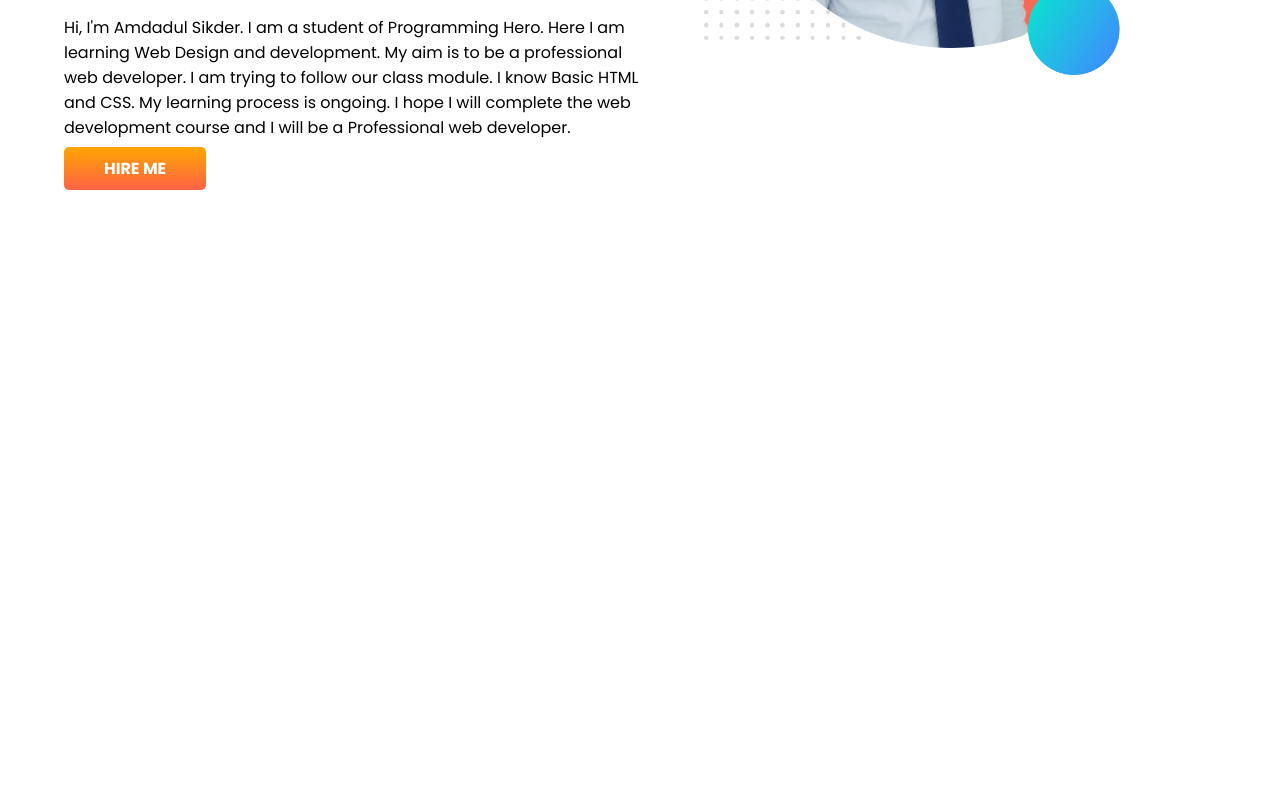
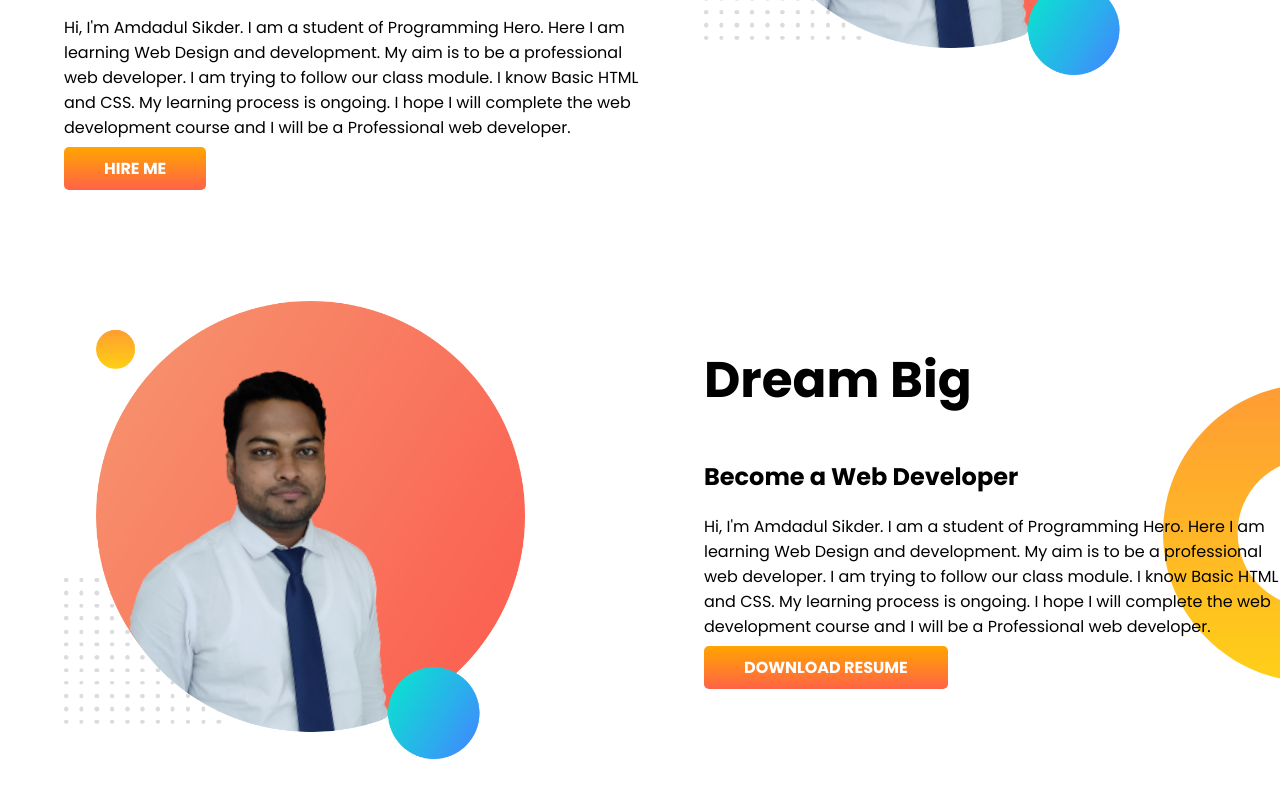
Before and after one commit to Amdadul-Sikder/developer-portfolio, a plain HTML site: page index.html in a window 1280 px wide. Shown: the part 382-1180 px from the top of the page. Before the commit the page ends 800 px from the top, so only its background shows below. Drawn offline with Linux system fonts and the light colour scheme.

Commit message:
dream added

```diff
--- a/index.html
+++ b/index.html
@@ -23,5 +23,16 @@
             <img src="images/my-img.png" alt="my-img">
         </div>
     </section>
+    <section class="dream-big">
+        <div class="half-width">
+            <img src="images/my-img.png" alt="my-img">
+        </div>
+        <div class="half-width">
+            <h1>Dream Big</h1>
+            <h2>Become a Web Developer</h2>
+            <P>Hi, I'm Amdadul Sikder. I am a student of Programming Hero. Here I am learning Web Design and development. My aim is to be a professional web developer. I am trying to follow our class module. I know Basic HTML and CSS. My learning process is ongoing. I hope I will complete the web development course and I will be a Professional web developer.</P>
+            <a href="#" class="link-btn" target="_blank">DOWNLOAD RESUME</a>
+        </div>
+    </section>
 </body>
 </html>
--- a/style.css
+++ b/style.css
@@ -10,6 +10,7 @@ h1{
 }
 section{
     display: flex;
+    margin-bottom: 120px;
 }
 .half-width{
     width: 50%;
@@ -31,3 +32,8 @@ section{
     background-image: url(images/top-banner.png);
     background-repeat: no-repeat;
 }
+.dream-big{
+    background-image: url(images/dream-bg.png);
+    background-repeat: no-repeat;
+    background-position: right;
+}
```
